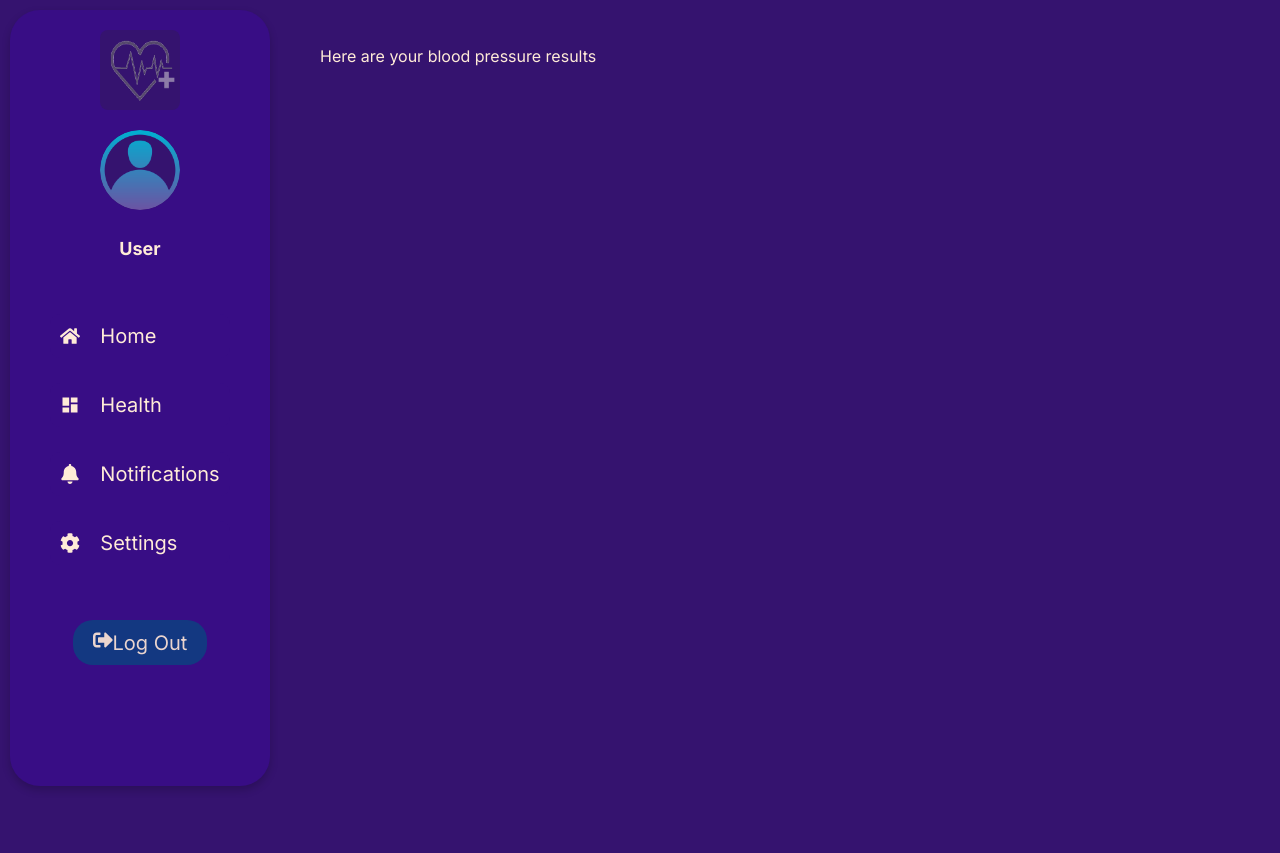
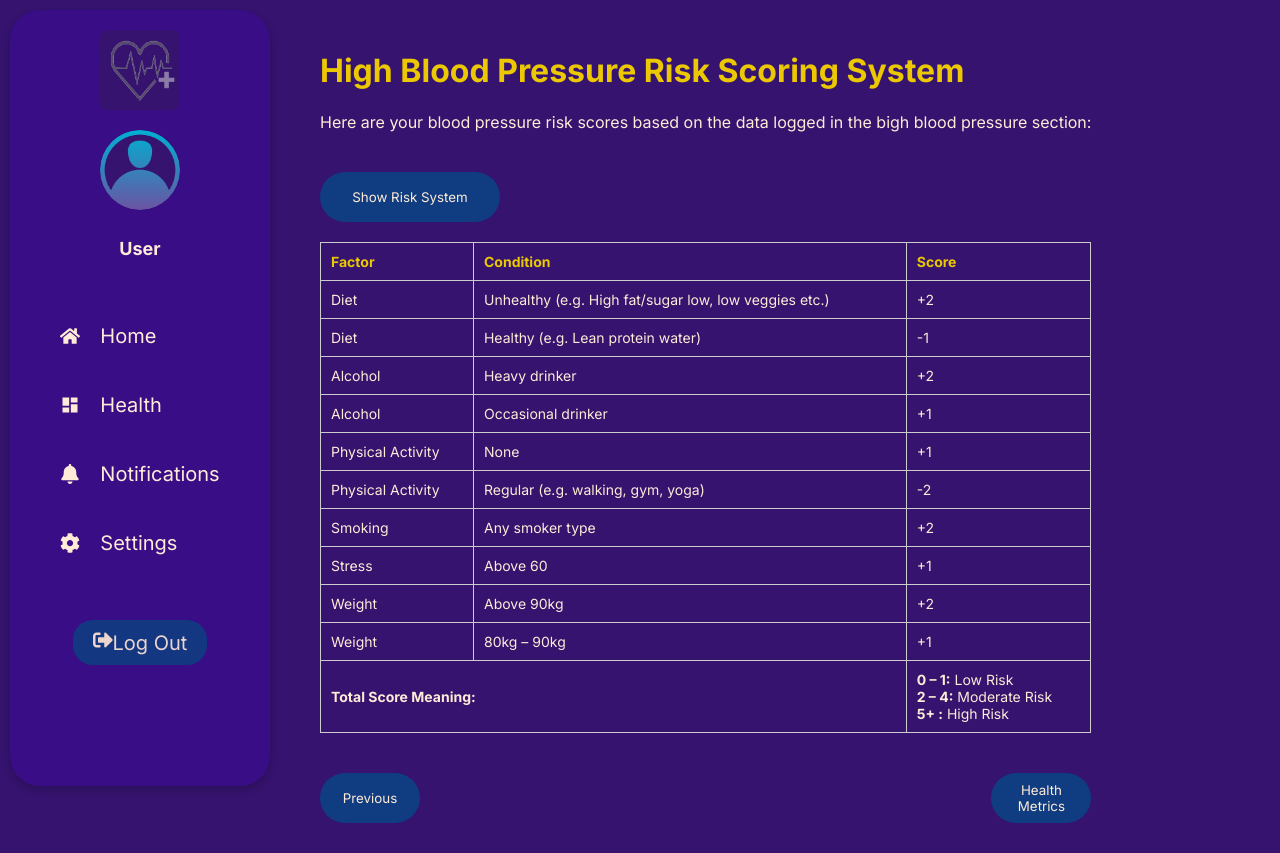
Before and after one commit to MaccccD/Haemophilia-Healthcare-App, a React (Create React App) app: page /BPResults in a window 1280 px wide. Before the commit the page ends 800 px from the top, so only its background shows below. Built offline with nearby package versions, Linux system fonts and the light colour scheme; sample sign-in values are in the browser's storage; a web font is replaced by a local one.

Commit message:
High Blood Pressure Results  Functionality Update
-Added Blood Pressure Results

```diff
--- a/src/Haemophilia Components/BleedingData.jsx
+++ b/src/Haemophilia Components/BleedingData.jsx
@@ -51,7 +51,7 @@ function BleedingData() {
     const updatedLogs = [...existingLogs, bleedingLog];
     localStorage.setItem("bleedingLogs", JSON.stringify(updatedLogs));
 
-    alert("Bleeding episode Logged!");
+    alert("Bleeding episode logged successfully");
     //clear all the field(s) after each bleeding episode entry:
     setBleedingCount("");
     setIntensity("");
--- a/src/Haemophilia Components/ClottingLevels.jsx
+++ b/src/Haemophilia Components/ClottingLevels.jsx
@@ -82,7 +82,7 @@ function ClottingLevels() {
           alert("Please log in the factors that affect clotting levels to be able to generate a clotting levels chart");
           return
         }
-        alert("Clotting factors have been logged in!")
+        alert("Clotting factors have been logged successfully!")
         setGenetics("");
         setMedicalCondition("");
         setMedications("");
--- a/src/Haemophilia Components/JointPainTracker.jsx
+++ b/src/Haemophilia Components/JointPainTracker.jsx
@@ -104,7 +104,7 @@ function JointPainTracker() {
       setFilledFields(true);
       return;
     };
-    alert("All fields have been logged sucessfully");
+    alert("All fields have been logged successfully");
     setSelectedTimeframe("");
     setCustomDate("");
     setAffectedJoints("");
--- a/src/High Blood Pressure Components/BPResults.jsx
+++ b/src/High Blood Pressure Components/BPResults.jsx
@@ -1,9 +1,195 @@
-import React from 'react'
+import React, { useState, useEffect } from 'react';
+import LoadingScreen from '../Main Components/LoadingScreen';
+import { useNavigate } from 'react-router-dom';
+
 
 function BPResults() {
+
+  const storedbloodPressureLogs = JSON.parse(localStorage.getItem("bloodPressureLogs") || "[]");
+  const [latestDietEntry, setLatestDietEntry] = useState(null);
+  const [latestPhysicalAct, setLatestPhysicalAct] = useState(null);
+  const[latestAlcoholConsume, setLatestAlcoholConsume] = useState(null);
+  const [latestSmokerEntry, setLatestSmokerEntry] = useState(null);
+  const [latestStressEntry, setLatestStressEntry] = useState(null);
+  const [latestWeightEntry, setLatestWeightEntry] = useState(null);
+  const [loading, setLoading] = useState(true);
+  const [nextPage, setNextPage] = useState(false);
+  const [prevPage, setPrevPagge] = useState(false);
+
+  const navigate = useNavigate();
+
+  function NavigateNextPage (){
+   navigate("/HealthMetrics");
+   setNextPage(true);
+  }
+
+  function GoBack(){
+    navigate("/HighBloodPressure");
+    setPrevPagge(true);
+  }
+
+
+
+   useEffect(()=>{
+    const timerDelay = setTimeout(()=>{
+      setLoading(false)
+    },  2000);
+     if(storedbloodPressureLogs.length > 0 ){
+
+      const latestBP= storedbloodPressureLogs[storedbloodPressureLogs.length - 1];
+      const recentDiet = latestBP.diet;
+      const recentPhysicalAct = latestBP.physicalActivity;
+      const recentAlcoholCon = latestBP.alcoholConsumption;
+      const recentStressLevel = latestBP.stressLevels;
+      const recentWeight = latestBP.weight;
+      const recentSmokerSelect = latestBP.smokerOptions;
+
+      setLatestDietEntry(recentDiet);
+      setLatestPhysicalAct(recentPhysicalAct);
+      setLatestAlcoholConsume(recentAlcoholCon);
+      setLatestStressEntry(recentStressLevel);
+      setLatestWeightEntry(recentWeight);
+      setLatestSmokerEntry(recentSmokerSelect);
+     }
+    return ()=> clearTimeout(timerDelay);
+  }, []);
+
+  if(loading){
+    return <LoadingScreen/>
+  }
+
+  const BloodPressureRiskLevelResults =()=>{
+     let score = 0;
+
+  // Diet risk
+  const unhealthyDiets = [
+    "High Saturated Fat Intake (e.g. fatty meats, butter)",
+    "High Trans Fat Intake (e.g. fried snacks, baked goods)",
+    "Low Fruit and Vegetable Intake",
+    "High Sugar Intake (e.g. soda, sweets)"
+  ];
+  const healthyDiets = [
+    "Whole Grain Consumption",
+    "Low-Fat Dairy Products",
+    "Lean Protein Intake (e.g. chicken, fish, legumes)",
+    "Reduced Red Meat Consumption",
+    "Limiting Processed Foods",
+    "Drinking Plenty of Water"
+  ];
+  if (unhealthyDiets.includes(latestDietEntry)) score += 2;
+  if (healthyDiets.includes(latestDietEntry)) score -= 1;
+
+  // Alcohol risk score
+  if (latestAlcoholConsume === "Heavy drinker") score += 2;
+  else if (latestAlcoholConsume === "Occasional Drinker") score += 1;
+
+  // Physical Activity risk score
+  if (latestPhysicalAct === "None") score += 1;
+  else score -= 2;
+
+  // Smoking risk score
+  if (latestSmokerEntry.length > 0 && !latestSmokerEntry.includes("None")) score += 2;
+
+  // Stress risk score
+  if (parseInt(latestStressEntry) > 60) score += 1;
+
+  // Weight risk score
+  const weightNum = parseFloat(latestWeightEntry);
+  if (weightNum > 90) score += 2;
+  else if (weightNum > 80) score += 1;
+
+  // Final Evaluation
+  if (score <= 1) return "Low Risk"; // green color
+  else if (score <= 4) return "Moderate Risk";//amber ''
+  else return "High Risk"; // red ';
+
+  }
+
+
   return (
     <div className='bloodPressureResults-Container'>
-      <p className='content'>Here are your blood pressure results</p>
+      <h1 className='subheading'>High Blood Pressure Risk Scoring System</h1>
+      <p className='content'>Here are your blood pressure risk scores based on the data logged in the bigh blood pressure section:</p>
+       <button onClick={BloodPressureRiskLevelResults} className='haemophiliaResults-Btn'>Show Risk System</button>
+      <table className='risk-table'>
+        <thead>
+          <tr>
+            <th className='subheading'>Factor</th>
+            <th className='subheading'>Condition</th>
+            <th className='subheading'>Score</th>
+          </tr>
+        </thead>
+        <tbody>
+          <tr>
+            <td>Diet</td>
+            <td>Unhealthy (e.g. High fat/sugar low, low veggies etc.)</td>
+            <td>+2</td>
+          </tr>
+          <tr>
+          <td>Diet</td>
+          <td>Healthy (e.g. Lean protein water)</td>
+          <td>-1</td>
+          </tr>
+          <tr>
+            <td>Alcohol</td>
+            <td>Heavy drinker</td>
+            <td>+2</td>
+          </tr>
+          <tr>
+            <td>Alcohol</td>
+            <td>Occasional drinker</td>
+            <td>+1</td>
+          </tr>
+           <tr>
+        <td>Physical Activity</td>
+        <td>None</td>
+        <td>+1</td>
+      </tr>
+      <tr>
+        <td>Physical Activity</td>
+        <td>Regular (e.g. walking, gym, yoga)</td>
+        <td>-2</td>
+      </tr>
+      <tr>
+        <td>Smoking</td>
+        <td>Any smoker type</td>
+        <td>+2</td>
+      </tr>
+      <tr>
+        <td>Stress</td>
+        <td>Above 60</td>
+        <td>+1</td>
+      </tr>
+      <tr>
+        <td>Weight</td>
+        <td>Above 90kg</td>
+        <td>+2</td>
+      </tr>
+      <tr>
+        <td>Weight</td>
+        <td>80kg – 90kg</td>
+        <td>+1</td>
+      </tr>
+        </tbody>
+         <tfoot>
+      <tr>
+        <td colSpan="2"><strong>Total Score Meaning:</strong></td>
+        <td>
+          <div>
+            <div><strong>0 – 1:</strong> Low Risk</div>
+            <div><strong>2 – 4:</strong> Moderate Risk</div>
+            <div><strong>5+ :</strong> High Risk</div>
+          </div>
+        </td>
+      </tr>
+    </tfoot>
+      </table>
+
+
+        <br/><br/>
+        <button onClick={GoBack} className='prevBtn'>Previous</button>
+
+        <button onClick={NavigateNextPage} className='nextButton'>Health Metrics</button>
     </div>
   )
 }
--- a/src/High Blood Pressure Components/HighBloodPressure.jsx
+++ b/src/High Blood Pressure Components/HighBloodPressure.jsx
@@ -9,7 +9,7 @@ function HighBloodPressure() {
   const [alcoholConsumption, setAlcoholConsumption] = useState();
   const [stressLevels, setStressLevels] = useState(0);
   const [weight, setWeight] = useState(0);
-
+  const [smokerOptions, setSmokerOptions] = useState([]);
   const [nextPage, setNextPage] = useState(false);
   const [prevPage, setPrevPagge] = useState(false);
 
@@ -30,6 +30,12 @@ function HighBloodPressure() {
     alert("Please complete all fields in the entry to submit to the doctor!");
     return;
   }
+  alert ("High Blood Pressure Entry logged successfully");
+  setDiet("");
+  setPhysicalActivity("");
+  setAlcoholConsumption("");
+  setStressLevels("");
+  setWeight("");
  }
 
   const dietOptions = [
@@ -69,7 +75,23 @@ function HighBloodPressure() {
     "None"
 
   ]
-   const [smokerOptions, setSmokerOptions] = useState([]);
+
+
+
+  const bloodPressureLogs =
+    {
+      diet,
+      phsyicalActivity,
+      alcoholConsumption,
+      stressLevels,
+      weight,
+      smokerOptions
+
+    }
+   const existingLogs = JSON.parse(localStorage.getItem("bloodPressureLogs")) || [];
+    const updatedLogs = [...existingLogs, bloodPressureLogs];
+    localStorage.setItem("bloodPressureLogs", JSON.stringify(updatedLogs));
+
 
   const handleCheckboxChange = (smoker) =>{
  if(smokerOptions.includes(smoker)){
@@ -138,7 +160,7 @@ function HighBloodPressure() {
        </div>
        <br/>
        <label className=' content'>5. Please indicate your stress levels:</label><br/><br/>
-       <input type='range' placeholder='stress Indicator' value={stressLevels} onChange={(s)=> setStressLevels(s.target.value)}/>
+       <input type='range' className='setUp' placeholder='stress Indicator' value={stressLevels} onChange={(s)=> setStressLevels(s.target.value)}/>
        <br/>
        <p className='content'>Stress Level: {stressLevels}</p>
 
--- a/src/Mental Health Components/Anxiety.jsx
+++ b/src/Mental Health Components/Anxiety.jsx
@@ -1,6 +1,18 @@
-import React from 'react'
+import React, { useState } from 'react'
 
 function Anxiety() {
+
+  const [mood, setMood] = useState("");
+  const [panickAttack, setPaicAttack] = useState("");
+  const [stressTypes, setStressTypes] = useState([]);
+  const [traumas, setTraumas] = useState([]);
+  const [personalityTrait, setPersonalityTrait] = useState("");
+  const [selectedSymptoms, setSelectedSymptoms ] = useState([]);
+
+
+
+
+
   return (
     <div className='anxiety-Container'>
       <p className='content'>Please log in your different anxiety episodes:</p>
--- a/src/Styles/Health.css
+++ b/src/Styles/Health.css
@@ -325,6 +325,24 @@ input:checked + .slider::before{
 .summary{
   margin: 20px;
 }
+.risk-table {
+  width: 100%;
+  border-collapse: collapse;
+  margin-top: 20px;
+  font-size: 14px;
+}
+.risk-table th,
+.risk-table td {
+  border: 1px solid #ccc;
+  padding: 10px;
+  text-align: left;
+}
+.risk-table thead {
+  background-color: #062d69;
+}
+.risk-table tfoot {
+  background-color: #062d69;
+}
  @media screen and (max-width: 768px) {
   .health-Container,
   .bleeding-Container,
```
